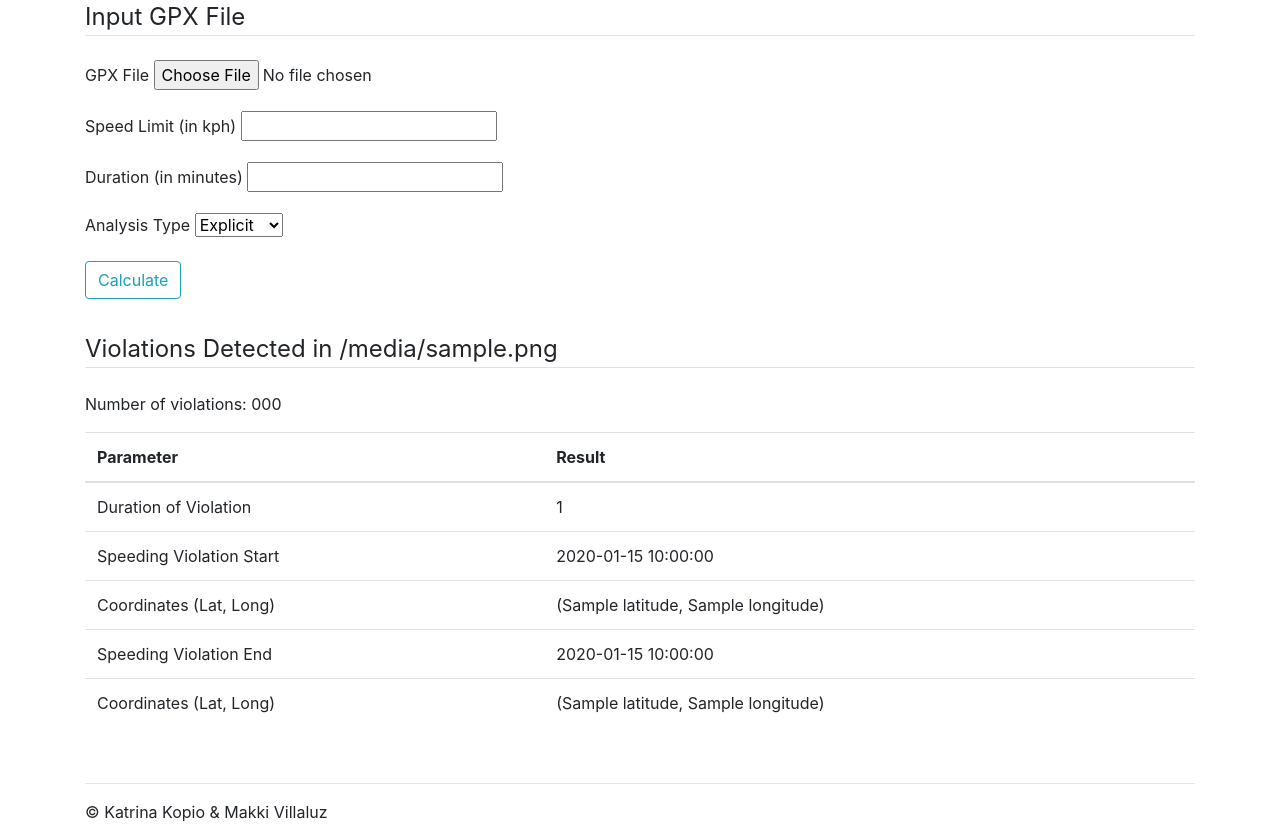
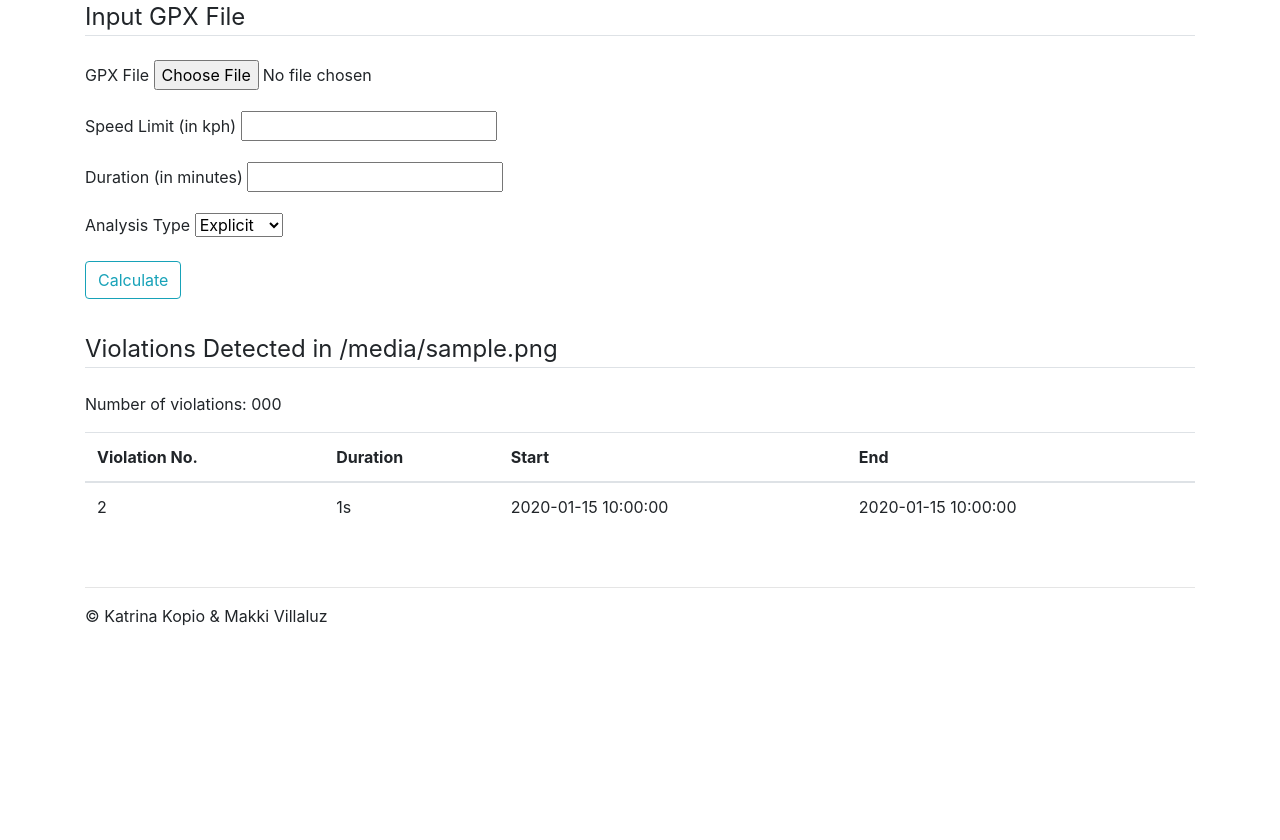
Before and after one commit to katkopio/ndsg, a Flask app: template app/project2/templates/speeding.html in a window 1280 px wide. Shown: the part 345-1185 px from the top of the page. After the commit the page ends 971 px from the top, so only its background shows below. Run offline with Flask 2, Linux system fonts and the light colour scheme; the template is opened without the code that fills it: values that come from a table or form of the project are taken from there, most other values are stand-ins (such as "Sample title", 1, 10 or a date in 2020); some libraries are stand-ins or nearby versions.

Commit message:
Changed how results are displayed

```diff
--- a/app/project2/api.py
+++ b/app/project2/api.py
@@ -90,7 +90,7 @@ def speed_violation(gps_data, type, speed_limit, time):
             speeding = False
 
             if (sec_to_minute(time_elapsed) >= time):
-                list_violations.append((sec_to_minute(time_elapsed), starting_point, gps_data[i-1]))
+                list_violations.append((time_elapsed, starting_point, gps_data[i-1]))
 
             time_elapsed = -1
             first_point = True
@@ -106,7 +106,6 @@ def create_geofence(gps_data, min_limit, max_time, point1, point2):
         pt = Point(gps_data[i].get('latitude'), gps_data[i].get('longitude'))
 
         if fence.intersects(pt):
-            # print(gps_data[i].get('time').strftime('%X'))
             if index_start == -1:
                 index_start = i
         else:
--- a/app/project2/templates/speeding.html
+++ b/app/project2/templates/speeding.html
@@ -78,38 +78,27 @@
     <div class="container">
         <legend class="border-bottom mb-4">Violations Detected in {{filename}}</legend>
         <p>Number of violations: {{number_violations}}</p>
-        {% for violation in violations %}
         <table class="table">
             <thead>
-              <tr>
-                <th scope="col">Parameter</th>
-                <th scope="col">Result</th>
-              </tr>
+                <tr>
+                    <th scope="col">Violation No.</th>
+                    <th scope="col">Duration</th>
+                    <th scope="col">Start</th>
+                    <th scope="col">End</th>
+                </tr>
             </thead>
             <tbody>
-              <tr>
-                <td>Duration of Violation</td>
-                <td>{{ violation[0] }}</td>
-              </tr>
-              <tr>
-                <td>Speeding Violation Start</td>
-                <td>{{ violation[1].get('time') }}</td>
-              </tr>
-              <tr>
-                <td>Coordinates (Lat, Long)</td>
-                <td>({{ violation[1].get('latitude') }}, {{ violation[1].get('longitude') }})</td>
-              </tr>
-              <tr>
-                <td>Speeding Violation End</td>
-                <td>{{ violation[2].get('time') }}</td>
-              </tr>
-              <tr>
-                <td>Coordinates (Lat, Long)</td>
-                <td>({{ violation[2].get('latitude') }}, {{ violation[2].get('longitude') }})</td>
-              </tr>
+                {% for violation in violations %}
+                <tr>
+                    {% set index = violations.index(violation) + 1%}
+                    <td>{{index}}</td>
+                    <td>{{violation[0]}}s</td>
+                    <td>{{violation[1].get('time')}}</td>
+                    <td>{{violation[2].get('time')}}</td>
+                </tr>
+                {% endfor %}
             </tbody>
         </table>
-        {% endfor %}
     </div>
     {% endif %}
 </main>
```
